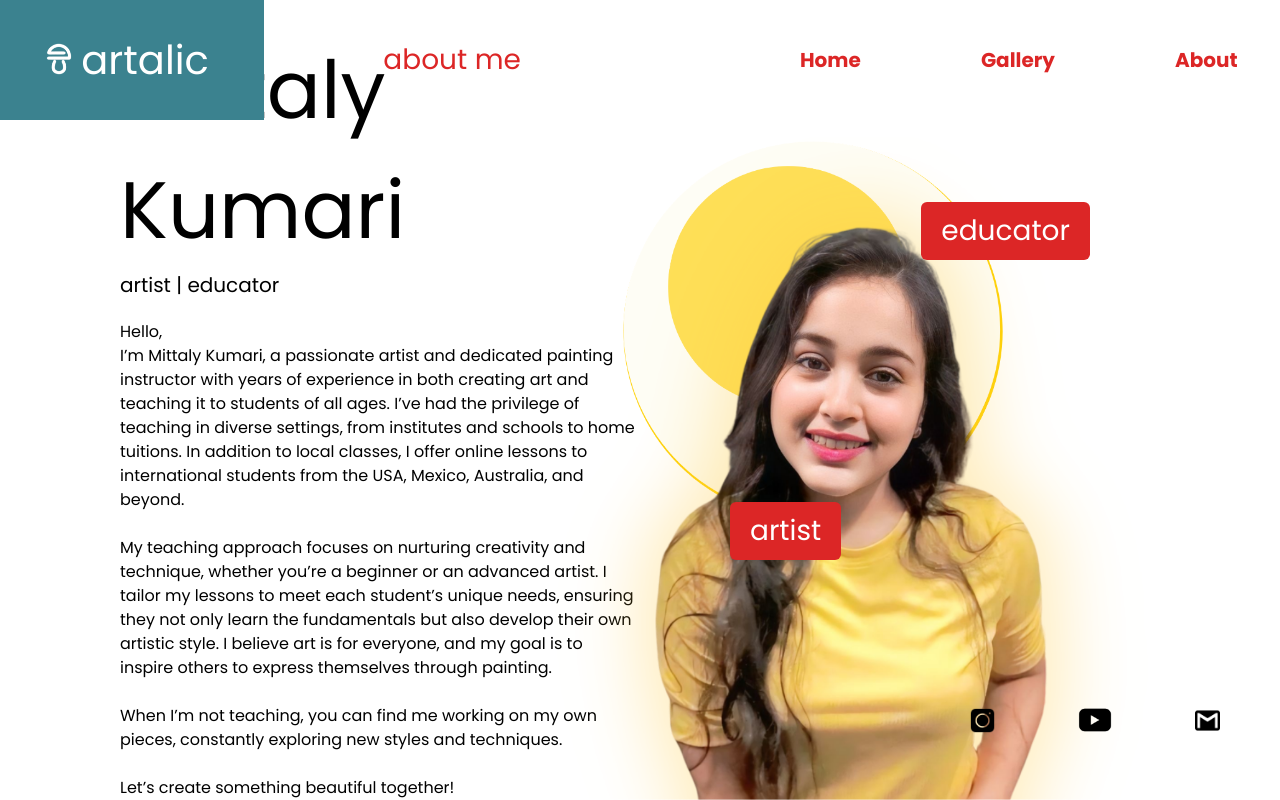
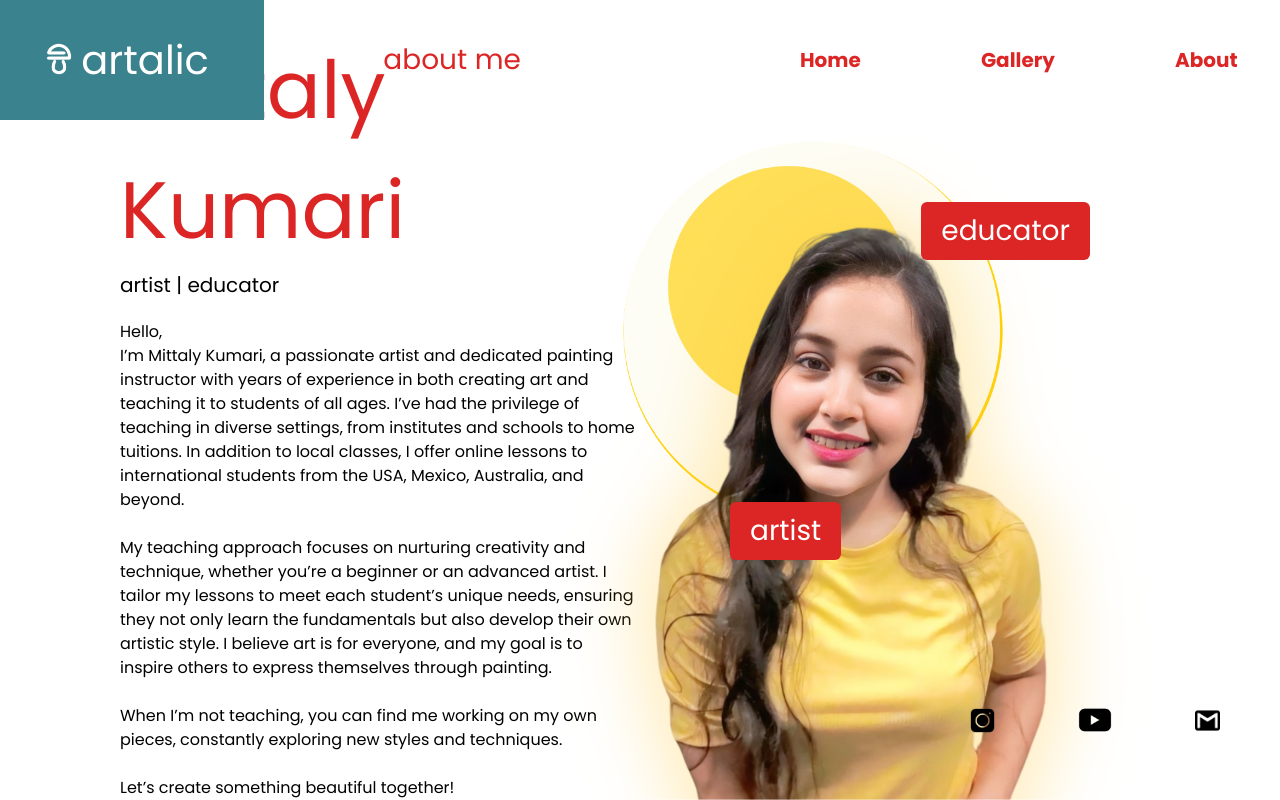
Before and after one commit to rrohitmishraa/artalic, a React (Create React App) app: page /about in a window 1280 px wide. Built offline with nearby package versions, Linux system fonts and the light colour scheme.

Commit message:
all pages done for web

```diff
--- a/src/pages/about.jsx
+++ b/src/pages/about.jsx
@@ -13,9 +13,9 @@ function About() {
 
       {/* left section */}
       <div className="w-1/2 bg-white flex flex-col h-screen justify-center items-start pl-[120px]">
-        <h1 className="text-black text-[20px] font-bold">About Me</h1>
-        <h1 className="text-black text-[80px]">Mittaly Kumari</h1>
-        <h2 className="text-black text-[20px] mb-[20px]">artist | educator</h2>
+        <h1 className="text-[20px] font-bold">About Me</h1>
+        <h1 className="text-red-600 text-[80px]">Mittaly Kumari</h1>
+        <h2 className="text-[20px] mb-[20px]">artist | educator</h2>
 
         <p>
           Hello,
```
